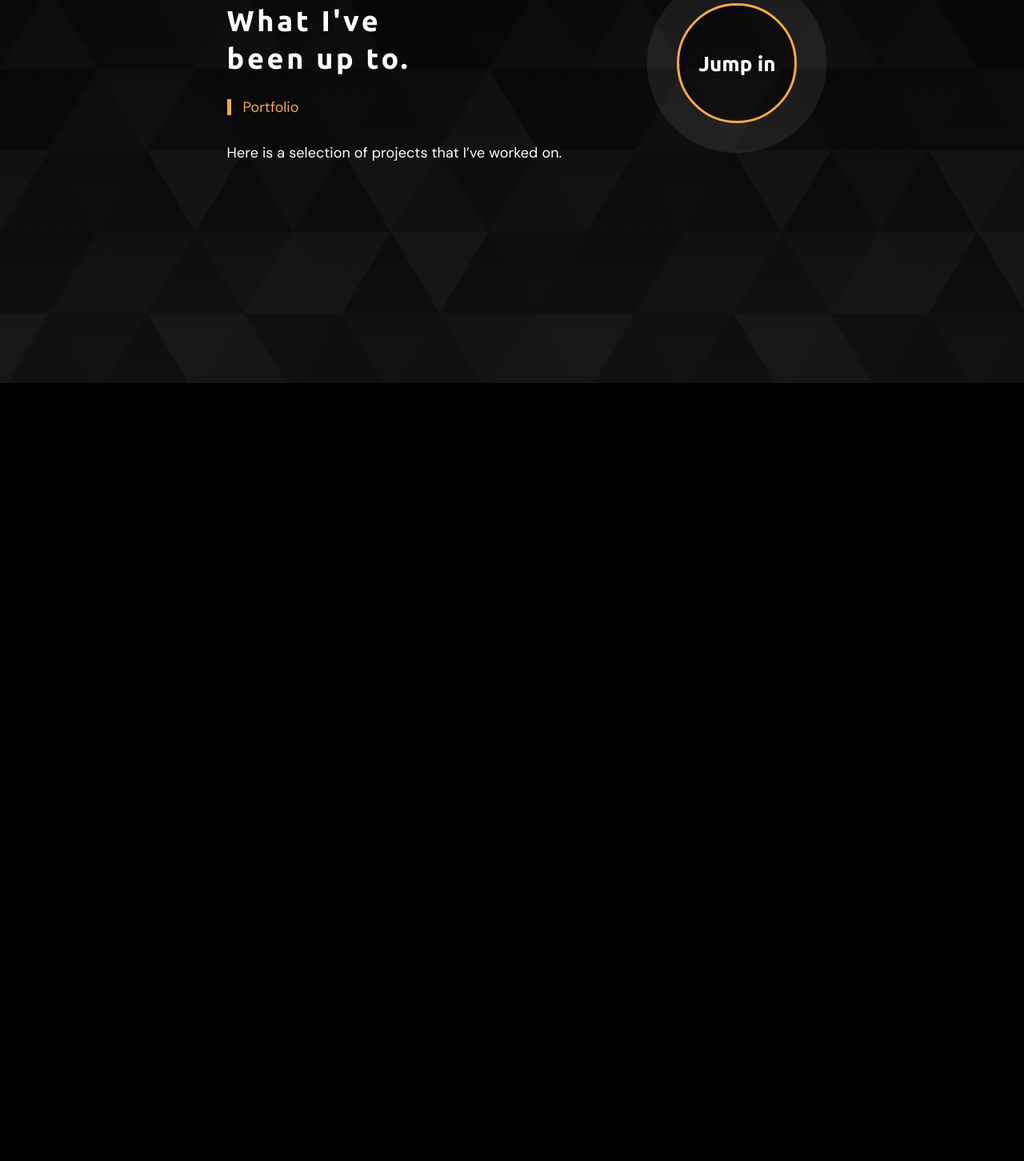
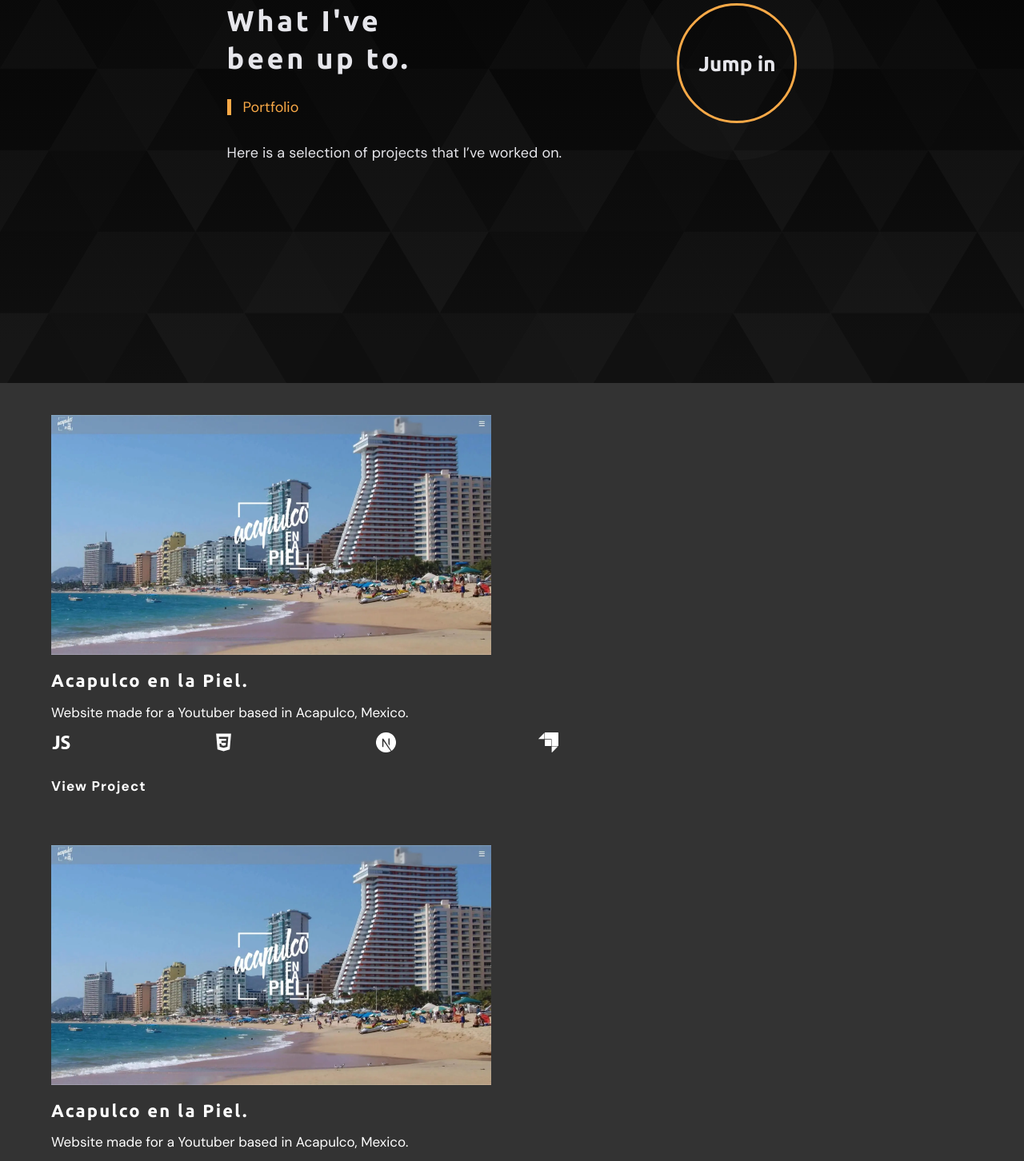
Before and after one commit to davehernandez92/davedev-portfolio-NextJs, a Next.js app: page /components/heroWork in a window 1280 px wide. Shown: the part 321-1773 px from the top of the page at 80% size. Before the commit the page ends 800 px from the top, so only its background shows below. Built offline with nearby package versions, Linux system fonts and the light colour scheme.

Commit message:
adding the projects

```diff
--- a/src/pages/components/heroWork.js
+++ b/src/pages/components/heroWork.js
@@ -1,37 +1,38 @@
 /* eslint-disable react/no-unescaped-entities */
 
-import { useState } from 'react';
-import Image from 'next/image';
-import Link from 'next/link';
-import { useInView } from 'framer-motion';
-import { motion } from 'framer-motion'
-import { IoLogoJavascript, IoLogoCss3,IoLogoPython} from "react-icons/io";
-import { SiTailwindcss, SiNextdotjs,SiStrapi, SiPrisma,SiAmazonaws, SiRemix, SiMongodb, SiGraphql} from "react-icons/si";
-import {  FaReact,FaNodeJs,FaGitAlt } from 'react-icons/fa';
+import { useState, useEffect } from "react";
+import Image from "next/image";
+import Link from "next/link";
+import { useInView } from "framer-motion";
+import { motion } from "framer-motion";
+import { IoLogoJavascript, IoLogoCss3, IoLogoPython } from "react-icons/io";
+import {
+  SiTailwindcss,
+  SiNextdotjs,
+  SiStrapi,
+  SiPrisma,
+  SiAmazonaws,
+  SiRemix,
+  SiMongodb,
+  SiGraphql,
+} from "react-icons/si";
+import { FaReact, FaNodeJs, FaGitAlt } from "react-icons/fa";
 
-import acapulco from '../../../public/images/acapulcoEnlaPiel.webp'
+import acapulco from "../../../public/images/acapulcoEnlaPiel.webp";
 
-import styles from "../../styles/heroWork.module.css"
-
+import styles from "../../styles/heroWork.module.css";
 
 export default function HeroWork() {
   const [isClicked, setIsClicked] = useState(false);
-    const [showFullScreenSlide, setShowFullScreenSlide] = useState(false);
-
-
-
-
-    const handleClick = () => {
-      setIsClicked(true);
-      setTimeout(() => {
-        setShowFullScreenSlide(true);
-      }, 500); // Delay for the current animation to complete before showing the full-screen slide
-    };
-
   const { ref } = useInView({
     triggerOnce: true,
     threshold: 0.1,
   });
+
+  const handleClick = () => {
+    setIsClicked(true);
+
+  };
 
   const animateVariants = {
     initial: { opacity: 1, x: 0 },
@@ -48,24 +49,25 @@ export default function HeroWork() {
     initial: { opacity: 1, y: 0 },
   };
 
-      const fullScreenSlideVariants = {
-        initial: { y: '120%' },
-        animate: { y: '0' },
-      };
+
+
 
   return (
+    <>
       <motion.div
         className={` ${styles.hero}`}
+        ref={ref}
         initial={{ opacity: 0, y: 15 }} // Initial state: invisible
         animate={{ opacity: 1, y: 0 }} // Animation state: visible if in view, otherwise invisible and y position at -15
         transition={{ delay: 0.3, duration: 0.5 }} // Delay of 0.5s
       >
         <div className={styles.hero__container}>
+          {/* left txt hero  */}
           <motion.h1
             className={styles.hero__h1}
             initial={animateVariants.initial}
             animate={
-            isClicked ? animateVariants.animate : animateVariants.initial
+              (isClicked ) ? animateVariants.animate : animateVariants.initial
             }
             transition={{ delay: 0.3, duration: 0.5 }}
           >
@@ -95,7 +97,7 @@ export default function HeroWork() {
             Here is a selection of projects that I’ve worked on.
           </motion.p>
         </div>
-
+        {/* Jump in click  */}
         <div className={styles.container}>
           <motion.div
             ref={ref}
@@ -110,31 +112,69 @@ export default function HeroWork() {
             <h2>Jump in</h2>
           </motion.div>
 
-        {showFullScreenSlide && (
+
+
+
+
+        </div>
+      </motion.div>
+
       <motion.div
+            id="fullScreenSlide"
             className={styles.fullScreenSlide}
-            initial={fullScreenSlideVariants.initial}
-            animate={fullScreenSlideVariants.animate}
-            transition={{ duration: 0.4, delay: 0.6 }}
+
           >
+            {/* Projects */}
             <div className={styles.project__wrap}>
-              <Link href={'/'}>
-                <Image src={acapulco} alt='Project Acapulco en la Piel' className={styles.project__img} height={300} width={550}/>
-                <h2 className={styles.project__title}>Acapulco en la Piel </h2>
-                <p className={styles.project__text}> Website made for a Youtuber based in Acapulco, Mexico. </p>
+              <Link href={"/"} className={styles.project__wrapLink}>
+                <Image
+                  src={acapulco}
+                  priority={true}
+                  alt="Project Acapulco en la Piel"
+                  className={styles.project__img}
+                  height={300}
+                  width={550}
+                />
+                <h2 className={styles.project__title}>Acapulco en la Piel. </h2>
+                <p className={styles.project__text}>
+                  {" "}
+                  Website made for a Youtuber based in Acapulco, Mexico.{" "}
+                </p>
                 <div className={styles.project__icons}>
-                    <IoLogoJavascript className={styles.techIcon}/>
-                    <IoLogoCss3 className={styles.techIcon}/>
-                    <SiNextdotjs className={styles.techIcon}/>
-                    <SiStrapi className={styles.techIcon}/>
+                  <IoLogoJavascript className={styles.techIcon} />
+                  <IoLogoCss3 className={styles.techIcon} />
+                  <SiNextdotjs className={styles.techIcon} />
+                  <SiStrapi className={styles.techIcon} />
+                </div>
+                <p className={`${styles.project__view}`}>View Project</p>
+              </Link>
+            </div>
 
+            <div className={styles.project__wrap}>
+              <Link href={"/"} className={styles.project__wrapLink}>
+                <Image
+                  src={acapulco}
+                  priority={true}
+                  alt="Project Acapulco en la Piel"
+                  className={styles.project__img}
+                  height={300}
+                  width={550}
+                />
+                <h2 className={styles.project__title}>Acapulco en la Piel. </h2>
+                <p className={styles.project__text}>
+                  {" "}
+                  Website made for a Youtuber based in Acapulco, Mexico.{" "}
+                </p>
+                <div className={styles.project__icons}>
+                  <IoLogoJavascript className={styles.techIcon} />
+                  <IoLogoCss3 className={styles.techIcon} />
+                  <SiNextdotjs className={styles.techIcon} />
+                  <SiStrapi className={styles.techIcon} />
                 </div>
                 <p className={`${styles.project__view}`}>View Project</p>
               </Link>
             </div>
           </motion.div>
-        )}
-      </div>
-    </motion.div>
+    </>
   );
 }
--- a/src/styles/globals.css
+++ b/src/styles/globals.css
@@ -1,9 +1,9 @@
 :root {
   --primary-orange: #C62C2C;
-  --white: #fefefe;
+  --white: #E6E6EB;
   --secondary-yellow: #f9a947;
-  --black: #101010;
-  --background: #000;
+  --black: #101014;
+  --background: #101014;
   --grey: #333333;
 
   --primary-font:  'DM Sans', sans-serif;
--- a/src/styles/hero.module.css
+++ b/src/styles/hero.module.css
@@ -1,7 +1,7 @@
 .hero{
     width: 100%;
     height: 700px;
-    background-color: #000;
+    background-color: var(--black);
 }
 .hero__container{
     display: flex;
--- a/src/styles/heroWork.module.css
+++ b/src/styles/heroWork.module.css
@@ -81,18 +81,6 @@
 
   }
 
- .fullScreenSlide{
-    background-color: var(--grey);
-    height: 100vh;
-    width: 99dvw;
-    display: flex;
-    justify-content: center;
-    align-items: center;
-    position: absolute;
-    top: 0;
-    left: 0;
-    overflow: hidden;
- }
 
 
   @keyframes waveAnimation {
@@ -103,6 +91,51 @@
       box-shadow: 0 0 0 50px rgba(255, 255, 255, 0);
     }
   }
+  .fullScreenSlide{
+    background-color: var(--grey);
+    height: 100%;
+    width: 100%;
+    padding-bottom: 4rem;
+
+ }
+
+  .project__wrap{
+    width: 90%;
+    margin: 0 auto;
+    padding: 4rem 0 0 0;
+  }
+
+  .project__title{
+    font-size: 22px;
+    line-height: 130%;
+    font-weight: 700;
+    letter-spacing: .1em;
+    margin: 1rem 0;
+  }
+  .project__text{
+    line-height: 180%;
+    font-weight: 400;
+    margin-bottom: 1rem;
+
+  }
+
+  .project__icons{
+    display: flex;
+    width: 55%;
+    justify-content: space-between;
+    margin-bottom: 3rem;
+  }
+  .techIcon{
+    width: 2.5rem;
+    height: auto;
+  }
+
+  .project__view{
+    letter-spacing: .07em;
+    margin-bottom: 2rem;
+  }
+
+
 
 
 
```
Lines whose indentation alone changed are shown as unchanged.
